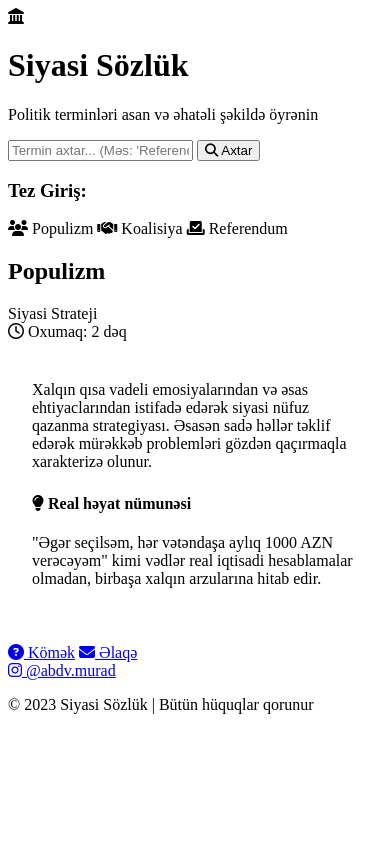
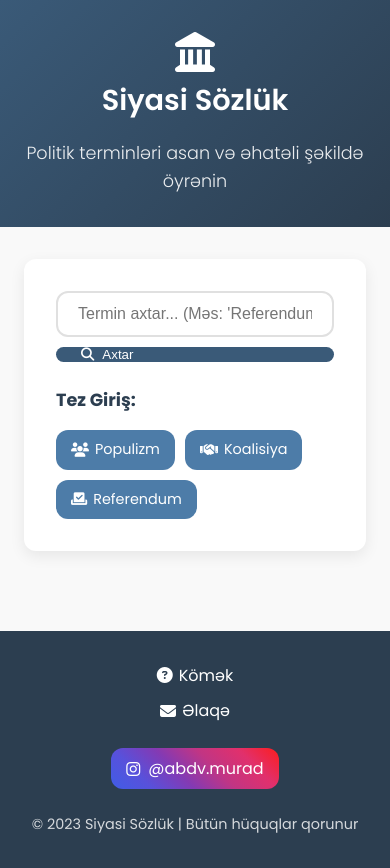
Before and after one commit to ayouready/siyasi-sozluk, a plain HTML site: page index.html in a window 390 px wide. Before the commit the page ends 844 px from the top, so only its background shows below. Drawn offline with Linux system fonts and the light colour scheme.

Commit message:
Update style.css

```diff
--- a/css/style.css
+++ b/css/style.css
@@ -1,26 +1,345 @@
-/* Ümumi Stil */
+/* ============ ƏSAS STİLLƏR ============ */
 :root {
-    --primary-color: #4361ee;
-    --secondary-color: #3f37c9;
-    --accent-color: #4895ef;
-    --dark-color: #2b2d42;
-    --light-color: #f8f9fa;
-    --success-color: #4cc9f0;
-    --warning-color: #f72585;
-    --border-radius: 8px;
-    --box-shadow: 0 4px 6px rgba(0, 0, 0, 0.1);
+    --primary: #3a5a78;
+    --primary-light: #4d7ca8;
+    --secondary: #2c3e50;
+    --accent: #e74c3c;
+    --text: #333;
+    --text-light: #666;
+    --bg: #f9f9f9;
+    --card-bg: #fff;
+    --border-radius: 12px;
+    --box-shadow: 0 5px 15px rgba(0, 0, 0, 0.08);
+    --transition: all 0.3s ease;
 }
 
-/* [Previous CSS rules remain the same until .term-image] */
+* {
+    margin: 0;
+    padding: 0;
+    box-sizing: border-box;
+}
 
-/* Remove image related styles and adjust term card spacing */
-.term-body {
-    padding: 1.5rem;
+body {
+    font-family: 'Poppins', sans-serif;
+    line-height: 1.6;
+    color: var(--text);
+    background-color: var(--bg);
+}
+
+/* ============ HEADER ============ */
+.main-header {
+    background: linear-gradient(135deg, var(--primary), var(--secondary));
+    color: white;
+    padding: 2rem 0;
+    text-align: center;
+    margin-bottom: 2rem;
+}
+
+.header-content {
+    max-width: 1200px;
+    margin: 0 auto;
+    padding: 0 1rem;
+}
+
+.logo {
+    display: flex;
+    align-items: center;
+    justify-content: center;
+    gap: 15px;
     margin-bottom: 1rem;
 }
 
-.term-example {
-    margin-top: 1.5rem;
+.logo i {
+    font-size: 2.5rem;
+    color: #fff;
 }
 
-/* [Rest of the CSS remains the same] */
+.logo h1 {
+    font-size: 2.2rem;
+    font-weight: 600;
+}
+
+.tagline {
+    font-size: 1.1rem;
+    opacity: 0.9;
+    font-weight: 300;
+}
+
+/* ============ ƏSAS KONTENT ============ */
+.content-wrapper {
+    max-width: 1200px;
+    margin: 0 auto;
+    padding: 0 1rem;
+}
+
+.search-container {
+    background: var(--card-bg);
+    padding: 2rem;
+    border-radius: var(--border-radius);
+    box-shadow: var(--box-shadow);
+    margin-bottom: 2rem;
+}
+
+.search-box {
+    display: flex;
+    gap: 10px;
+    margin-bottom: 1.5rem;
+}
+
+.search-box input {
+    flex: 1;
+    padding: 12px 20px;
+    border: 2px solid #e0e0e0;
+    border-radius: var(--border-radius);
+    font-size: 1rem;
+    transition: var(--transition);
+}
+
+.search-box input:focus {
+    outline: none;
+    border-color: var(--primary-light);
+    box-shadow: 0 0 0 3px rgba(58, 90, 120, 0.1);
+}
+
+.search-box button {
+    background-color: var(--primary);
+    color: white;
+    border: none;
+    padding: 0 25px;
+    border-radius: var(--border-radius);
+    cursor: pointer;
+    transition: var(--transition);
+    font-weight: 500;
+    display: flex;
+    align-items: center;
+    gap: 8px;
+}
+
+.search-box button:hover {
+    background-color: var(--primary-light);
+    transform: translateY(-2px);
+}
+
+.quick-access h3 {
+    margin-bottom: 1rem;
+    color: var(--secondary);
+    font-size: 1.1rem;
+}
+
+.term-tags {
+    display: flex;
+    flex-wrap: wrap;
+    gap: 10px;
+}
+
+.term-tag {
+    background-color: var(--primary-light);
+    color: white;
+    padding: 8px 15px;
+    border-radius: var(--border-radius);
+    font-size: 0.9rem;
+    cursor: pointer;
+    transition: var(--transition);
+    display: flex;
+    align-items: center;
+    gap: 6px;
+}
+
+.term-tag:hover {
+    background-color: var(--primary);
+    transform: translateY(-2px);
+}
+
+/* ============ TERM KARTLARI ============ */
+.terms-container {
+    display: grid;
+    grid-template-columns: 1fr;
+    gap: 1.5rem;
+    margin-bottom: 3rem;
+}
+
+.term-card {
+    background: var(--card-bg);
+    border-radius: var(--border-radius);
+    box-shadow: var(--box-shadow);
+    overflow: hidden;
+    transition: var(--transition);
+    display: none;
+}
+
+.term-card.active {
+    display: block;
+    animation: fadeIn 0.5s ease;
+}
+
+@keyframes fadeIn {
+    from { opacity: 0; transform: translateY(10px); }
+    to { opacity: 1; transform: translateY(0); }
+}
+
+.term-header {
+    background: linear-gradient(135deg, var(--primary), var(--primary-light));
+    color: white;
+    padding: 1.5rem;
+    display: flex;
+    justify-content: space-between;
+    align-items: center;
+}
+
+.term-title {
+    display: flex;
+    align-items: center;
+    gap: 15px;
+}
+
+.term-title h2 {
+    font-size: 1.6rem;
+    font-weight: 600;
+}
+
+.term-category {
+    background-color: rgba(255, 255, 255, 0.2);
+    padding: 4px 12px;
+    border-radius: 20px;
+    font-size: 0.8rem;
+    font-weight: 500;
+}
+
+.term-meta {
+    font-size: 0.9rem;
+    opacity: 0.8;
+}
+
+.term-meta i {
+    margin-right: 5px;
+}
+
+.term-body {
+    padding: 2rem;
+}
+
+.term-definition {
+    font-size: 1.1rem;
+    line-height: 1.8;
+    color: var(--text);
+    margin-bottom: 1.5rem;
+}
+
+.term-example {
+    background-color: #f5f7fa;
+    padding: 1.5rem;
+    border-left: 4px solid var(--primary);
+    border-radius: 0 var(--border-radius) var(--border-radius) 0;
+    margin: 2rem 0;
+}
+
+.term-example h4 {
+    color: var(--primary);
+    margin-bottom: 0.8rem;
+    font-size: 1rem;
+    display: flex;
+    align-items: center;
+    gap: 10px;
+}
+
+.term-example p {
+    color: var(--text-light);
+    font-size: 0.95rem;
+    line-height: 1.7;
+}
+
+/* ============ FOOTER ============ */
+.main-footer {
+    background-color: var(--secondary);
+    color: white;
+    padding: 2rem 0;
+    margin-top: 3rem;
+}
+
+.footer-content {
+    max-width: 1200px;
+    margin: 0 auto;
+    padding: 0 1rem;
+    display: flex;
+    flex-direction: column;
+    gap: 1.5rem;
+}
+
+.footer-links {
+    display: flex;
+    gap: 20px;
+    justify-content: center;
+}
+
+.footer-links a {
+    color: white;
+    text-decoration: none;
+    transition: var(--transition);
+    display: flex;
+    align-items: center;
+    gap: 6px;
+}
+
+.footer-links a:hover {
+    color: var(--accent);
+}
+
+.social-links {
+    display: flex;
+    justify-content: center;
+}
+
+.instagram-link {
+    color: white;
+    text-decoration: none;
+    display: flex;
+    align-items: center;
+    gap: 8px;
+    padding: 8px 15px;
+    border-radius: var(--border-radius);
+    transition: var(--transition);
+    background: linear-gradient(45deg, #405de6, #5851db, #833ab4, #c13584, #e1306c, #fd1d1d);
+}
+
+.instagram-link:hover {
+    transform: translateY(-3px);
+    box-shadow: 0 5px 15px rgba(0, 0, 0, 0.2);
+}
+
+.copyright {
+    text-align: center;
+    font-size: 0.9rem;
+    opacity: 0.8;
+}
+
+/* ============ RESPONSIVE ============ */
+@media (max-width: 768px) {
+    .header-content, .content-wrapper {
+        padding: 0 1.5rem;
+    }
+
+    .logo {
+        flex-direction: column;
+        gap: 5px;
+    }
+
+    .logo h1 {
+        font-size: 1.8rem;
+    }
+
+    .search-box {
+        flex-direction: column;
+    }
+
+    .term-header {
+        flex-direction: column;
+        align-items: flex-start;
+        gap: 15px;
+    }
+
+    .footer-links {
+        flex-direction: column;
+        align-items: center;
+        gap: 10px;
+    }
+}
```
